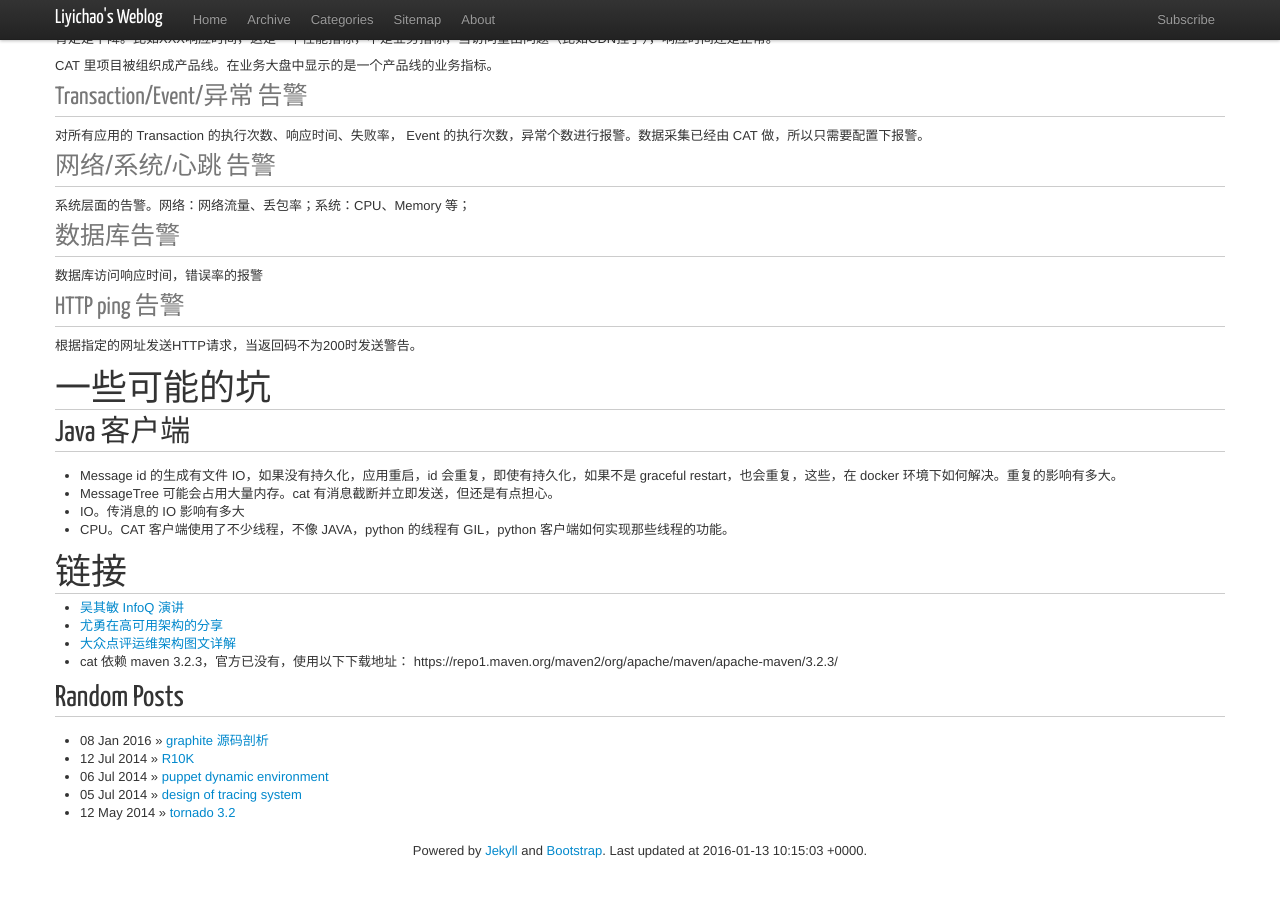
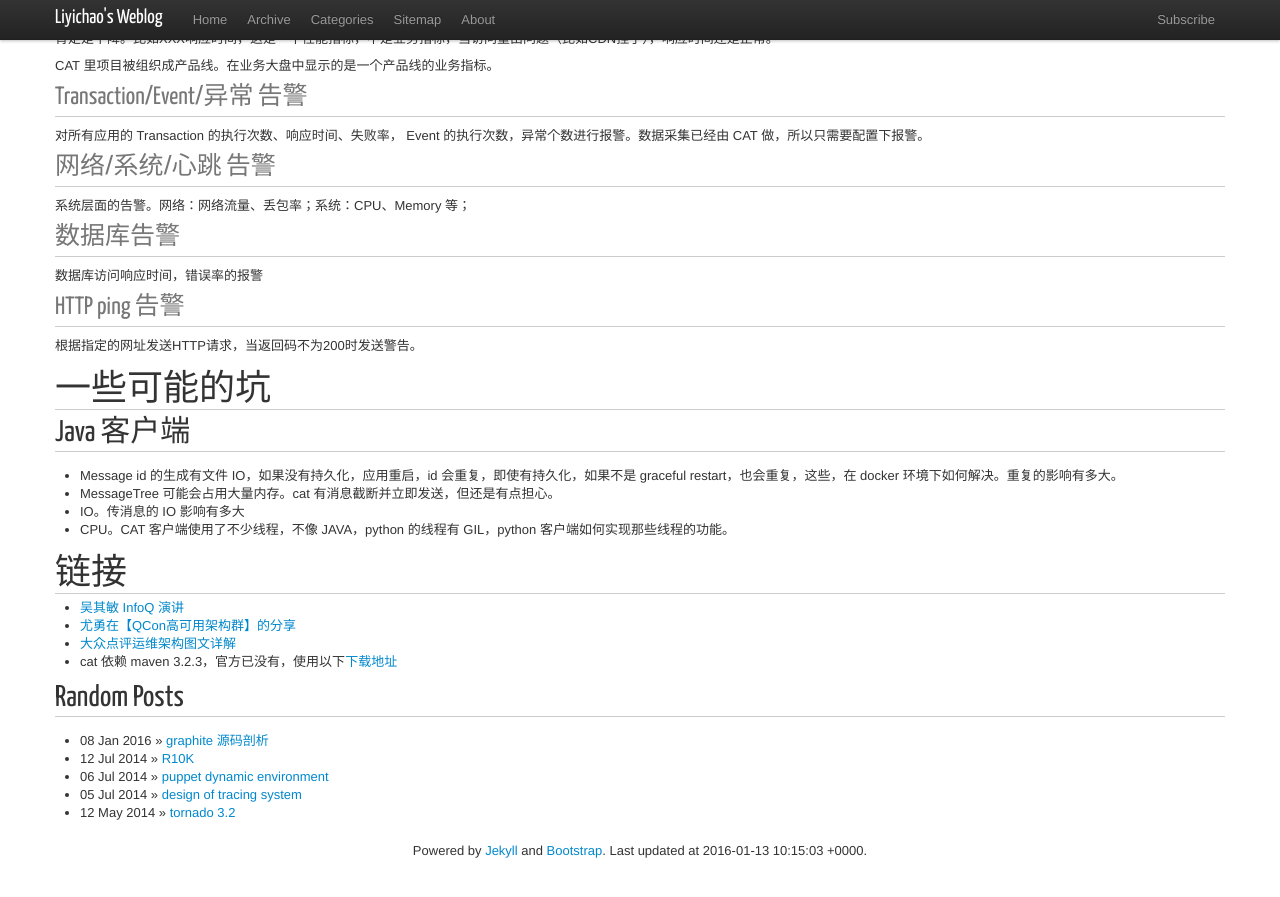
Before and after one commit to liyichao/liyichao.github.io, a Jekyll site: the page built from _posts/2016/2016-01-13-introduction-to-cat.md, in a window 1280 px wide and 900 px high, scrolled down 17951 px. Shown: the top 897 px of the window. Built offline with Jekyll 4.4.1, drawn with Linux system fonts in a browser that asks for light colours; nearby versions of some CDN libraries; Markdown is read by kramdown in place of the engine named in the settings; comment, search, counter and statistics services are not loaded.

Commit message:
Update link.

```diff
--- a/_posts/2016/2016-01-13-introduction-to-cat.md
+++ b/_posts/2016/2016-01-13-introduction-to-cat.md
@@ -295,6 +295,6 @@ CAT 里项目被组织成产品线。在业务大盘中显示的是一个产品
 # 链接
 
 * [吴其敏 InfoQ 演讲](http://www.infoq.com/cn/presentations/public-comments-monitoring-platform-analyse)
-* [尤勇在高可用架构的分享](http://www.wmyouxi.com/a/56948.html)
+* [尤勇在【QCon高可用架构群】的分享](http://www.wmyouxi.com/a/56948.html)
 * [大众点评运维架构图文详解](http://mageedu.blog.51cto.com/4265610/1662875)
-* cat 依赖 maven 3.2.3，官方已没有，使用以下下载地址： https://repo1.maven.org/maven2/org/apache/maven/apache-maven/3.2.3/
+* cat 依赖 maven 3.2.3，官方已没有，使用以下[下载地址](https://repo1.maven.org/maven2/org/apache/maven/apache-maven/3.2.3/)
```
